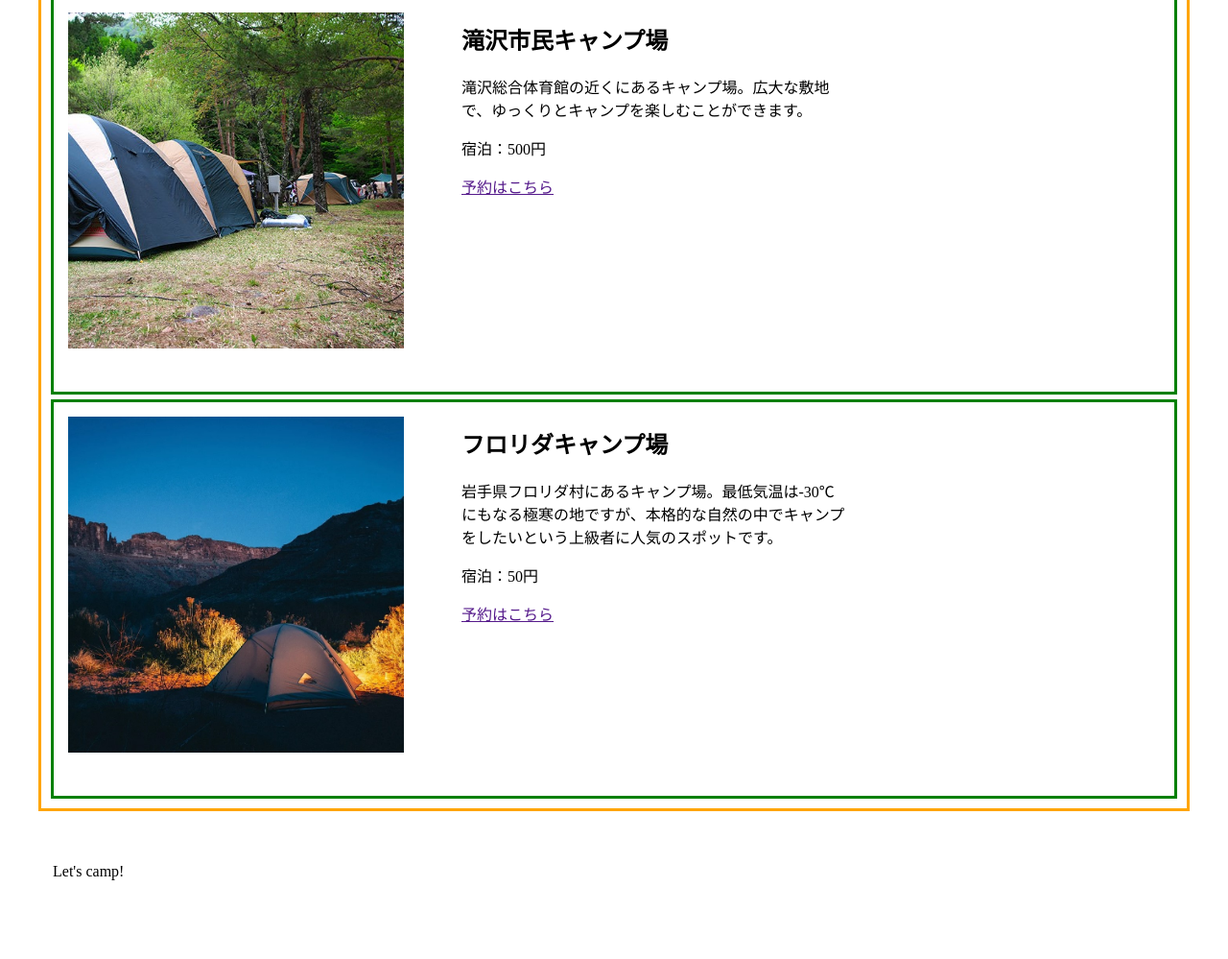
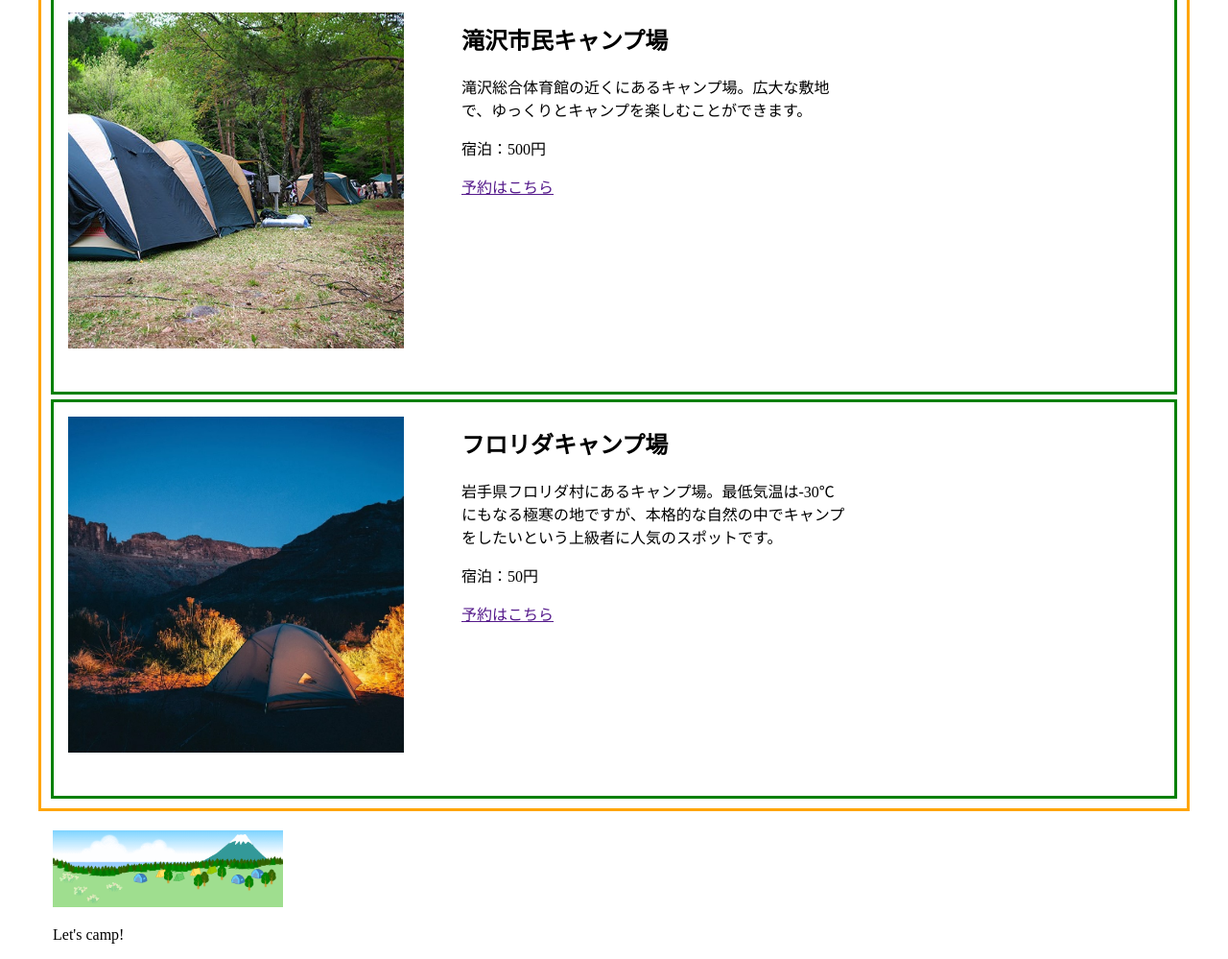
Before and after one commit to sbr90565/CAMP_SITE.com, a plain HTML site: page index.html in a window 1280 px wide. Shown: the part 614-1613 px from the top of the page at 96% size. Before the commit the page ends 1547 px from the top, so only its background shows below. Drawn offline with Linux system fonts and the light colour scheme.

Commit message:
Update index.html

```diff
--- a/index.html
+++ b/index.html
@@ -60,7 +60,7 @@
 
     <div class="footer">
       <div class="container">
-        <img src="img/キャンプ場の絵.jpg" alt="" width="auto" height="80px">
+        <img src="キャンプ場の絵.jpg" alt="" width="auto" height="80px">
         <p>Let's camp!</p>
       </div>
 
```
